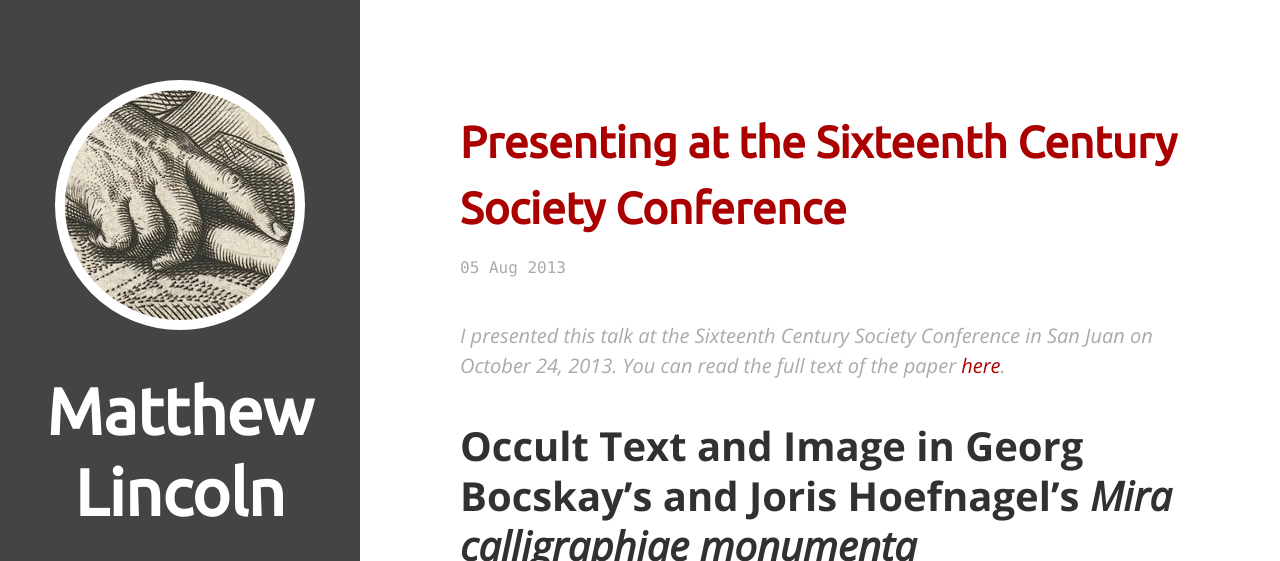
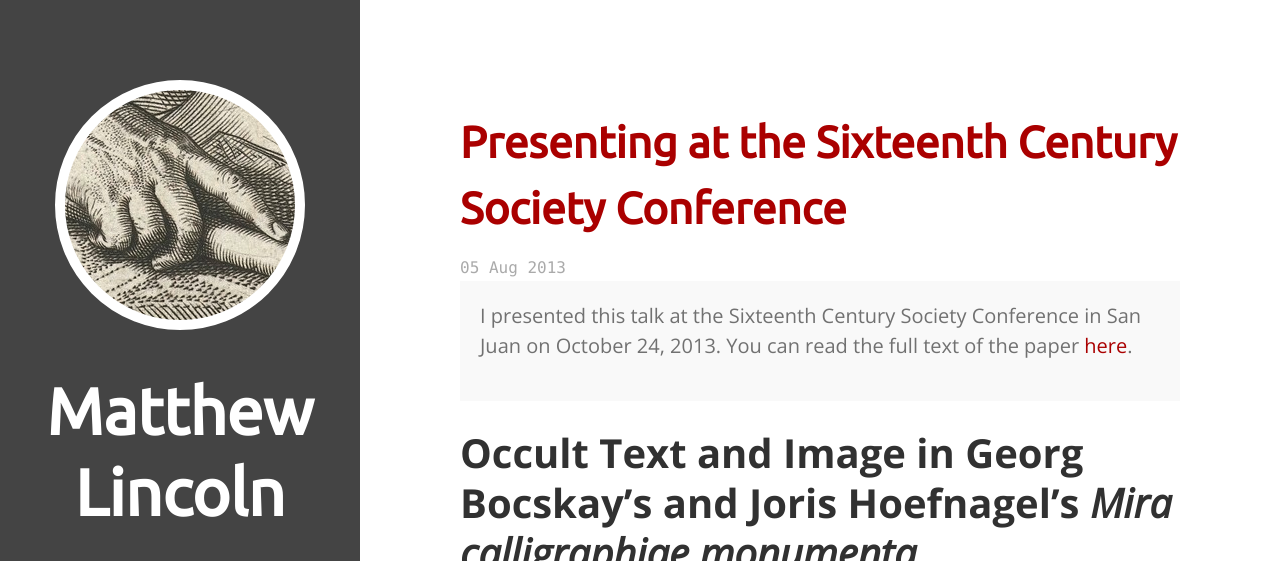
Before and after one commit to mdlincoln/mdlincoln.github.io, a Jekyll site: the page built from _posts/2013-08-05-presenting-at-the-sixteenth-century-society-conference.md, in a window 1280 px wide and 1400 px high. Shown: the top 561 px of the window. Built offline with Jekyll 4.4.1, drawn with Linux system fonts in a browser that asks for light colours; nearby versions of some CDN libraries; comment, search, counter and statistics services are not loaded; grey boxes are pictures that could not be loaded.

Commit message:
Replace .message with aside

```diff
--- a/assets/css/poole.css
+++ b/assets/css/poole.css
@@ -261,14 +261,6 @@
   background-color: #f9f9f9;
 }
 
-/*    Aside       */
-
-aside {
-  color: #aaa;
-  font-style: italic;
-  margin: 2em 0em;
-}
-
 /*    Footnotes    */
 
 .footnotes {
@@ -303,7 +295,7 @@
  * or to a parent if there are multiple elements to show.
  */
 
-.message {
+aside {
   margin-bottom: 1rem;
   padding: 1rem;
   color: #717171;
```
